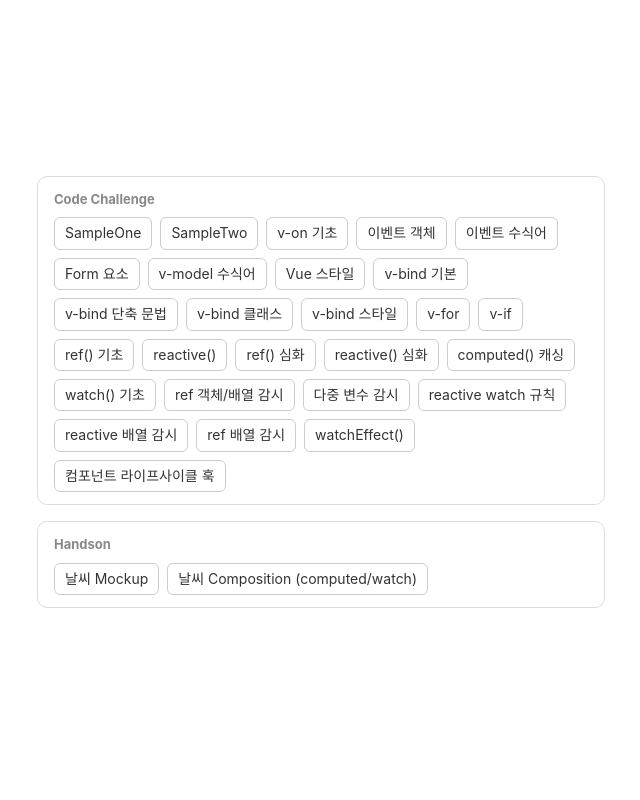
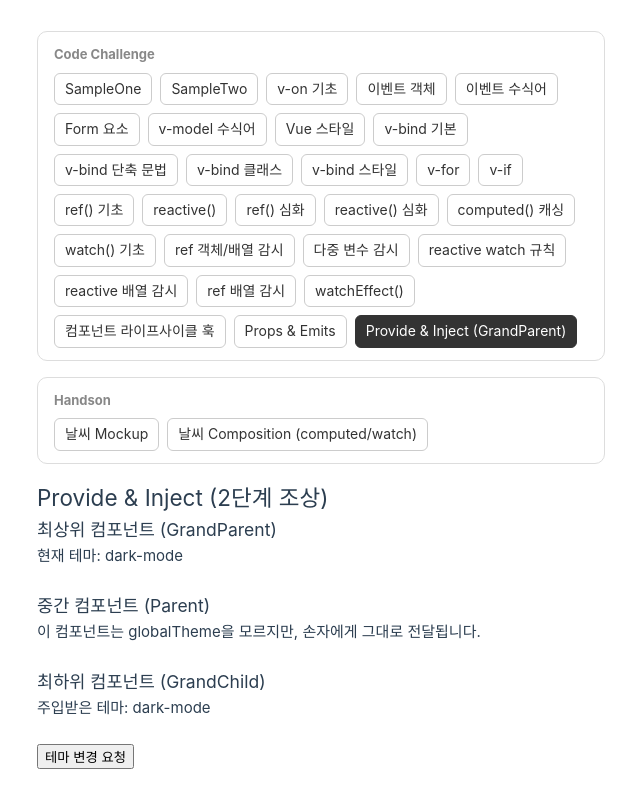
Before and after one commit to kochangin-ai/skala-vue, a Vue app: page /practice/provide-inject-grandparent in a window 1280 px wide. Shown: the whole page, without its empty margins (15-655 px from the left). Built offline with nearby package versions, Linux system fonts and the light colour scheme.

Commit message:
Props & Emits, Provide & Inject 코드챌린지 추가

```diff
--- a/src/App.vue
+++ b/src/App.vue
@@ -29,6 +29,10 @@ const practiceLinks = [
   { to: '/practice/watchers-ref-array', label: 'ref 배열 감시' },
   { to: '/practice/watchers-watch-effect', label: 'watchEffect()' },
   { to: '/practice/component-lifecycle-hook', label: '컴포넌트 라이프사이클 훅' },
+  // Props & Emits 예제 (Parent 페이지에서 Child를 함께 렌더링)
+  { to: '/practice/props-emits-parent', label: 'Props & Emits' },
+  // Provide/Inject 2단계 조상 예제
+  { to: '/practice/provide-inject-grandparent', label: 'Provide & Inject (GrandParent)' },
 ]
 
 const handsonLinks = [
--- /dev/null
+++ b/src/components/practices/basic/PropsEmitsChild.vue
@@ -0,0 +1,27 @@
+<script setup>
+// 1. 상위 컴포넌트로부터 주입받을 데이터의 자료형 및 필수 여부 정의
+defineProps({
+  parentData: {
+    type: String,
+    required: true,
+  },
+})
+// 2. 상위 컴포넌트로 송신할 커스텀 이벤트 식별자 등록
+const emit = defineEmits(['update-request'])
+// 3. 내부 이벤트 발생 시 페이로드를 실어 상위로 이벤트를 디스패치하는 함수
+const sendNotification = () => {
+  const payload = 'Child에서 가공한 새로운 데이터'
+  emit('update-request', payload)
+}
+</script>
+<template>
+  <div class="child-container">
+    <h2>하위 컴포넌트 (Child)</h2>
+    <p>
+      수신된 Props 데이터: <strong>{{ parentData }}</strong>
+    </p>
+    <br />
+    <!-- 클릭 시 update-request 이벤트를 상위로 emit -->
+    <button @click="sendNotification">상위 컴포넌트로 갱신 요청 (Emit)</button>
+  </div>
+</template>
--- /dev/null
+++ b/src/components/practices/basic/PropsEmitsParent.vue
@@ -0,0 +1,34 @@
+<script setup>
+import { ref } from 'vue'
+import PropsEmitsChild from './PropsEmitsChild.vue'
+// 1. 상위 컴포넌트의 로컬 반응형 상태 정의
+const message = ref('Parent 초기 메시지')
+// 2. 하위 컴포넌트의 커스텀 이벤트를 수신했을 때 실행될 핸들러 함수
+// 인자(newValue)로 하위 컴포넌트가 보낸 페이로드가 자동 주입됩니다.
+const handleUpdateRequest = (newValue) => {
+  message.value = newValue
+}
+// 3. Parent에서 직접 상태를 변경 -> props로 Child에 그대로 전달되는 흐름을 확인하기 위한 핸들러
+let count = 0
+const updateFromParent = () => {
+  count += 1
+  message.value = `Parent에서 변경한 메시지 #${count}`
+}
+</script>
+<template>
+  <div class="practice-section">
+    <h2>Props & Emits</h2>
+    <div class="parent-container">
+      <h2>상위 컴포넌트 (Parent)</h2>
+      <p>
+        현재 로컬 데이터(State): <strong>{{ message }}</strong>
+      </p>
+      <br />
+      <!-- 클릭 시 Parent의 상태를 직접 변경 -> Child로 props가 갱신되어 내려가는 흐름 확인 -->
+      <button @click="updateFromParent">Parent에서 직접 변경 (Props)</button>
+      <br /><br />
+      <!-- props로 message 전달, update-request 이벤트로 핸들러 연결 -->
+      <PropsEmitsChild :parent-data="message" @update-request="handleUpdateRequest" />
+    </div>
+  </div>
+</template>
--- /dev/null
+++ b/src/components/practices/basic/ProvideInjectGrandChild.vue
@@ -0,0 +1,22 @@
+<script setup>
+import { inject } from 'vue'
+// 1. 최상위 조상이 provide한 읽기 전용 테마 값 주입
+const theme = inject('globalTheme')
+// 2. 값 변경용으로 조상이 내려준 함수 주입
+const setTheme = inject('setGlobalTheme')
+// 3. 버튼 클릭 시 주입받은 함수를 호출해 조상의 상태를 변경
+const toggleTheme = () => {
+  setTheme(theme.value === 'dark-mode' ? 'light-mode' : 'dark-mode')
+}
+</script>
+<template>
+  <div class="grandchild-container">
+    <h3>최하위 컴포넌트 (GrandChild)</h3>
+    <p>
+      주입받은 테마: <strong>{{ theme }}</strong>
+    </p>
+    <br />
+    <!-- 클릭 시 조상이 내려준 setGlobalTheme 함수를 통해 테마 변경 -->
+    <button @click="toggleTheme">테마 변경 요청</button>
+  </div>
+</template>
--- /dev/null
+++ b/src/components/practices/basic/ProvideInjectGrandParent.vue
@@ -0,0 +1,27 @@
+<script setup>
+import { ref, readonly, provide } from 'vue'
+import ProvideInjectParent from './ProvideInjectParent.vue'
+// 1. 최상위 조상의 반응형 상태 정의
+const themeColor = ref('dark-mode')
+// 2. 자손이 직접 값을 바꾸지 못하도록 읽기 전용으로 제공할 값 등록
+provide('globalTheme', readonly(themeColor))
+// 3. 값 변경은 조상이 내려준 전용 함수로만 가능하도록 별도 제공
+const setThemeColor = (value) => {
+  themeColor.value = value
+}
+provide('setGlobalTheme', setThemeColor)
+</script>
+<template>
+  <div class="practice-section">
+    <h2>Provide & Inject (2단계 조상)</h2>
+    <div class="grandparent-container">
+      <h3>최상위 컴포넌트 (GrandParent)</h3>
+      <p>
+        현재 테마: <strong>{{ themeColor }}</strong>
+      </p>
+      <br />
+      <!-- 중간 Parent는 props 없이 그대로 자식만 렌더링 (prop drilling 없이 손자까지 전달) -->
+      <ProvideInjectParent />
+    </div>
+  </div>
+</template>
--- /dev/null
+++ b/src/components/practices/basic/ProvideInjectParent.vue
@@ -0,0 +1,12 @@
+<script setup>
+import ProvideInjectGrandChild from './ProvideInjectGrandChild.vue'
+// props/provide 없이 손자 컴포넌트만 렌더링 - 중간 단계 전달용 컴포넌트
+</script>
+<template>
+  <div class="parent-container">
+    <h3>중간 컴포넌트 (Parent)</h3>
+    <p>이 컴포넌트는 globalTheme을 모르지만, 손자에게 그대로 전달됩니다.</p>
+    <br />
+    <ProvideInjectGrandChild />
+  </div>
+</template>
--- a/src/router/index.js
+++ b/src/router/index.js
@@ -162,6 +162,17 @@ const router = createRouter({
       name: 'practice-component-lifecycle-hook',
       component: () => import('../components/practices/basic/ComponentLifecycleHook.vue'),
     },
+    {
+      path: '/practice/props-emits-parent',
+      name: 'practice-props-emits-parent',
+      component: () => import('../components/practices/basic/PropsEmitsParent.vue'),
+    },
+    // Provide/Inject 2단계 조상 예제의 진입점 (GrandParent -> Parent -> GrandChild)
+    {
+      path: '/practice/provide-inject-grandparent',
+      name: 'practice-provide-inject-grandparent',
+      component: () => import('../components/practices/basic/ProvideInjectGrandParent.vue'),
+    },
   ],
 })
 
```
